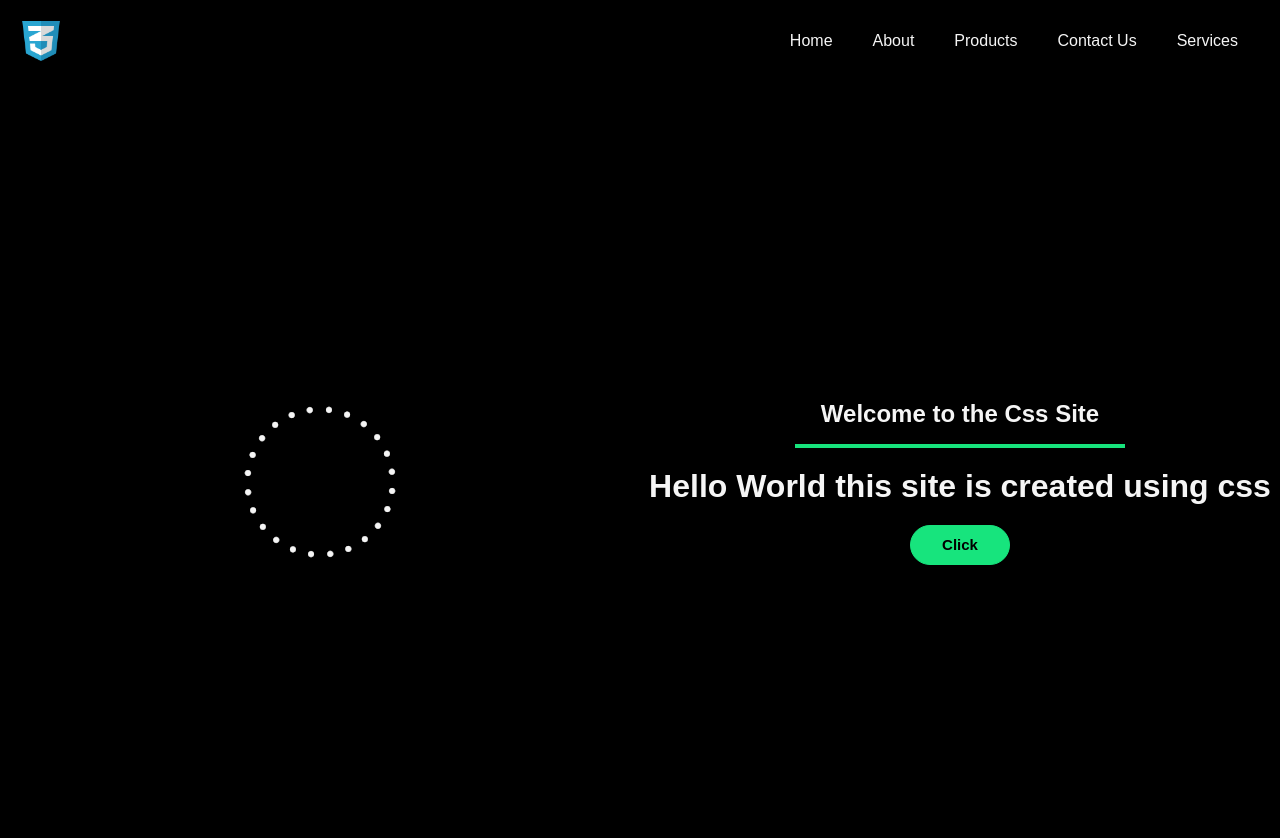
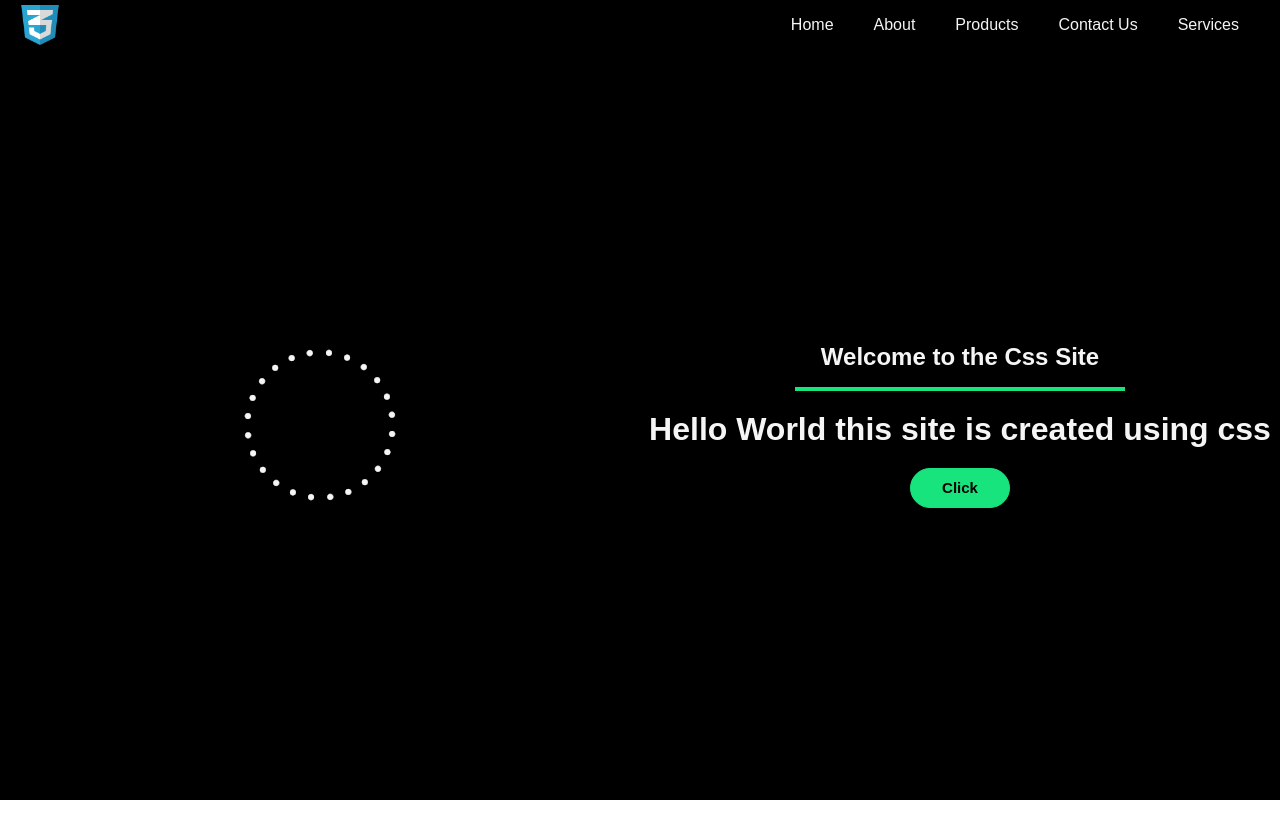
Before and after one commit to mayankverma0097/site_using_css_flex, a plain HTML site: page index.html in a window 1280 px wide. After the commit the page ends 800 px from the top, so only its background shows below. Drawn offline with Linux system fonts and the light colour scheme.

Commit message:
Add files via upload

```diff
--- a/index.css
+++ b/index.css
@@ -1,6 +1,7 @@
 * {
   margin: 0;
   padding: 0;
+  box-sizing: border-box;
 }
 
 body {
@@ -8,13 +9,15 @@ body {
 }
 
 nav {
-  border: 1px solid black;
+  /* border: 1px solid black; */
   display: flex;
   justify-content: space-between;
   align-items: center;
   padding: 20px 20px;
   background-color: black;
   color: whitesmoke;
+  height: 50px;
+
 }
 nav img{
     width: 40px;
@@ -35,7 +38,7 @@ nav ul li:hover{
 }
 
 #Main {
-  height: 100vh;
+  height: calc(100vh - 50px);
   background-color: black;
   display: flex;
 }
@@ -44,6 +47,7 @@ nav ul li:hover{
   width: 50%;
   height: 100%;
   background-image: url('./assets/images/img1.gif');
+  /* github does not support "" in url */
   background-position: center;
   background-repeat: no-repeat;
   /* border: 1px solid white; */
```
